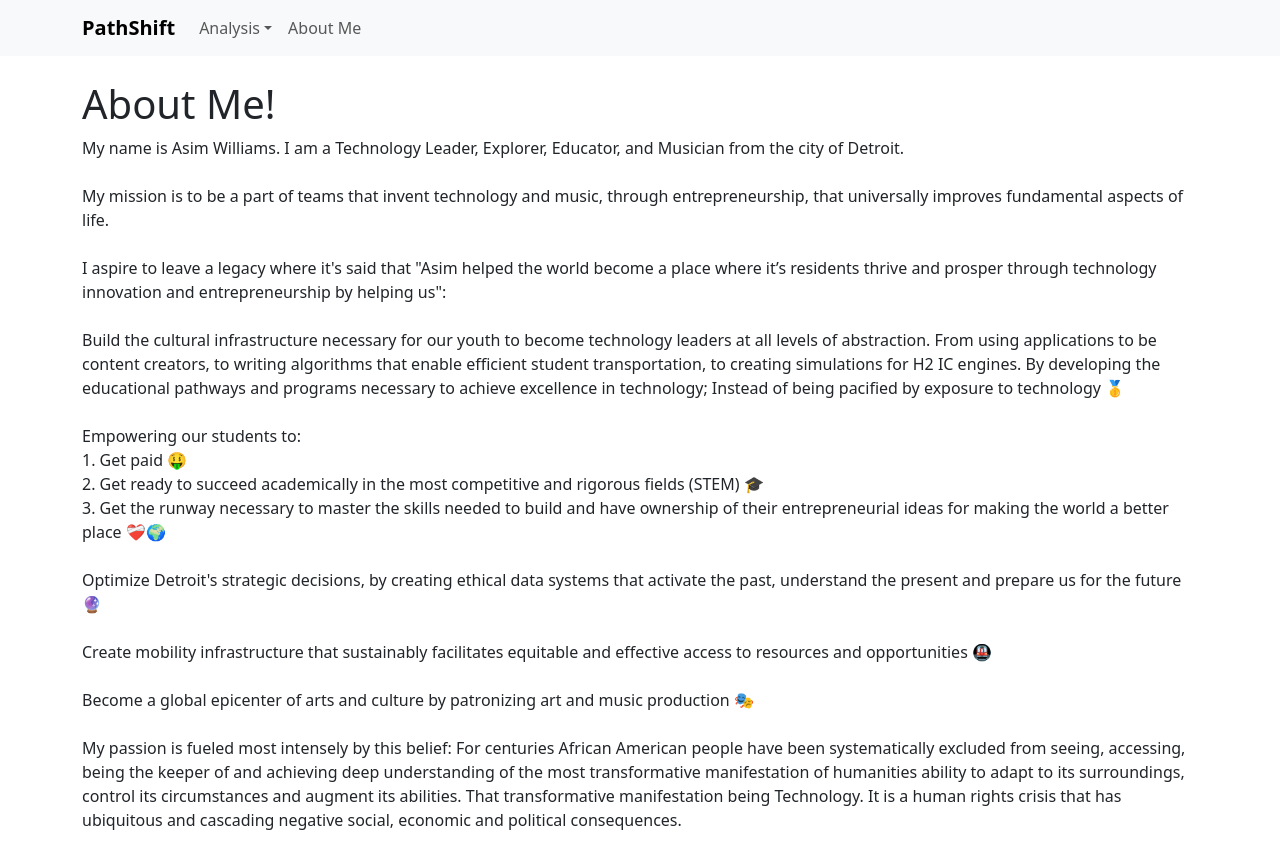
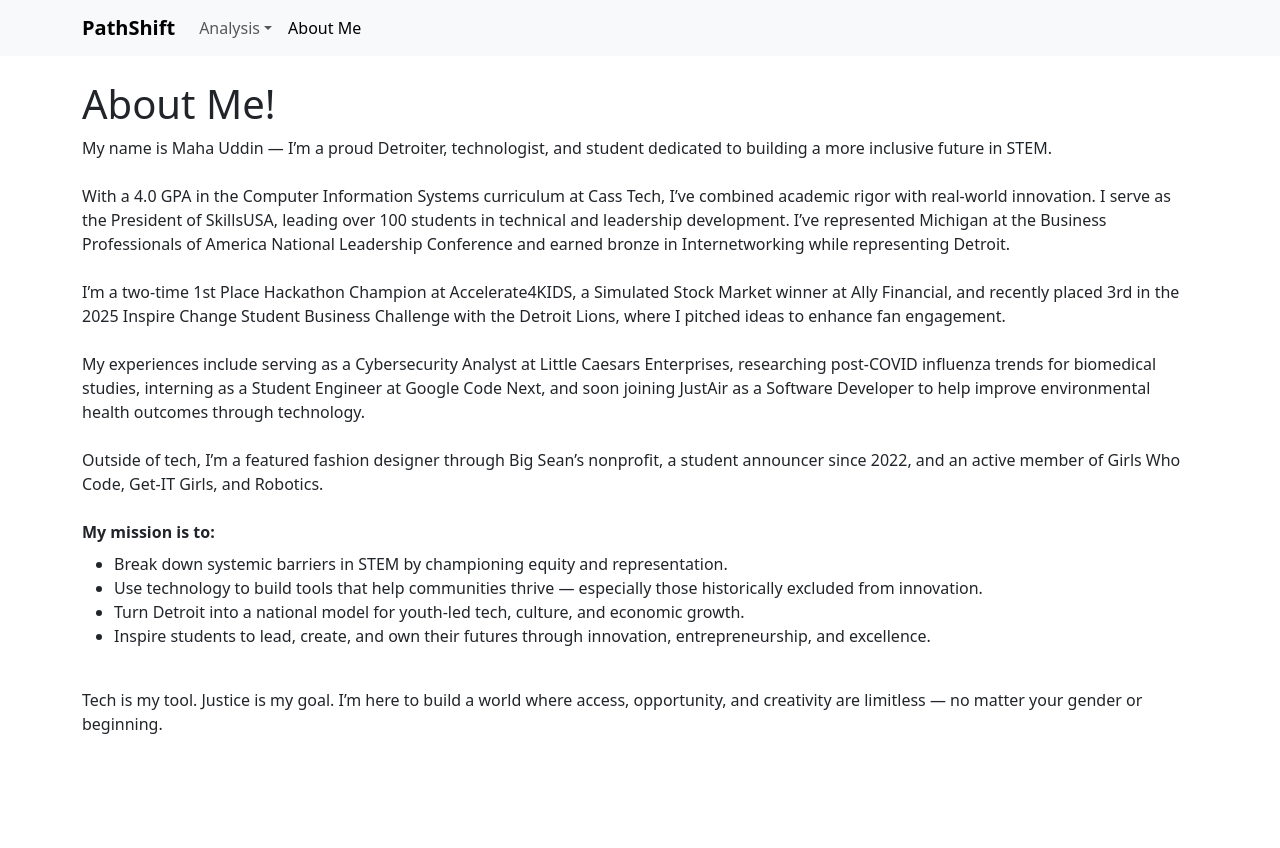
Before and after one commit to wassupitzmaha/PathShift, a React (Create React App) app in the folder frontend/: page /aboutme in a window 1280 px wide. After the commit the page ends 800 px from the top, so only its background shows below. Built offline with nearby package versions, Linux system fonts and the light colour scheme.

Commit message:
Reviewed how to retrieve data from database, so that I could start connecting my backend server to the frontend. I will be optimizing this to find predictable data

```diff
--- a/frontend/src/App.js
+++ b/frontend/src/App.js
@@ -9,10 +9,6 @@ import Education from './features/analysis/components/Education';
 import AboutMe from './features/about-me/components/AboutMe.jsx';
 import SummaryAnalysis from './features/analysis/components/SummaryAnalysis.jsx'
 import Home from './features/analysis/components/Home.jsx'
-
-
-
-
 
 function App() {
   return (
--- a/frontend/src/components/layout/AppNavbar.jsx
+++ b/frontend/src/components/layout/AppNavbar.jsx
@@ -54,7 +54,7 @@ const AppNavbar = () => {
             </NavDropdown>
 
             {/* This links to the "/about" route in App.js */}
-            <Nav.Link as={NavLink} to="/about">
+            <Nav.Link as={NavLink} to="/aboutme">
               About Me
             </Nav.Link>
           </Nav>
--- a/frontend/src/features/about-me/components/AboutMe.jsx
+++ b/frontend/src/features/about-me/components/AboutMe.jsx
@@ -1,71 +1,30 @@
 import React from "react";
-
 
 const AboutMe = () => {
   return (
-    <div>
-      <div>
-        <h1>About Me!</h1>
-        <p>
-          My name is Asim Williams. I am a Technology Leader, Explorer,
-          Educator, and Musician from the city of Detroit.
-          <br />
-          <br />
-          My mission is to be a part of teams that invent technology and music,
-          through entrepreneurship, that universally improves fundamental
-          aspects of life.
-          <br />
-          <br />
-          I aspire to leave a legacy where it's said that "Asim helped the world
-          become a place where it’s residents thrive and prosper through
-          technology innovation and entrepreneurship by helping us":
-          <br />
-          <br />
-          Build the cultural infrastructure necessary for our youth to become
-          technology leaders at all levels of abstraction. From using
-          applications to be content creators, to writing algorithms that enable
-          efficient student transportation, to creating simulations for H2 IC
-          engines. By developing the educational pathways and programs necessary
-          to achieve excellence in technology; Instead of being pacified by
-          exposure to technology 🥇
-          <br />
-          <br />
-          Empowering our students to:
-          <br />
-          1. Get paid 🤑
-          <br />
-          2. Get ready to succeed academically in the most competitive and
-          rigorous fields (STEM) 🎓
-          <br />
-          3. Get the runway necessary to master the skills needed to build and
-          have ownership of their entrepreneurial ideas for making the world a
-          better place ❤️‍🩹🌍
-          <br />
-          <br />
-          Optimize Detroit's strategic decisions, by creating ethical data
-          systems that activate the past, understand the present and prepare us
-          for the future 🔮
-          <br />
-          <br />
-          Create mobility infrastructure that sustainably facilitates equitable
-          and effective access to resources and opportunities 🚇
-          <br />
-          <br />
-          Become a global epicenter of arts and culture by patronizing art and
-          music production 🎭
-          <br />
-          <br />
-          My passion is fueled most intensely by this belief: For centuries
-          African American people have been systematically excluded from seeing,
-          accessing, being the keeper of and achieving deep understanding of the
-          most transformative manifestation of humanities ability to adapt to
-          its surroundings, control its circumstances and augment its abilities.
-          That transformative manifestation being Technology. It is a human
-          rights crisis that has ubiquitous and cascading negative social,
-          economic and political consequences.
-        </p>
-      </div>
-
+    <div className="p-6 max-w-3xl mx-auto text-lg leading-relaxed">
+      <h1 className="text-4xl font-bold mb-6">About Me!</h1>
+      <p>
+        My name is Maha Uddin — I’m a proud Detroiter, technologist, and student dedicated to building a more inclusive future in STEM.
+        <br /><br />
+        With a 4.0 GPA in the Computer Information Systems curriculum at Cass Tech, I’ve combined academic rigor with real-world innovation. I serve as the President of SkillsUSA, leading over 100 students in technical and leadership development. I’ve represented Michigan at the Business Professionals of America National Leadership Conference and earned bronze in Internetworking while representing Detroit.
+        <br /><br />
+        I’m a two-time 1st Place Hackathon Champion at Accelerate4KIDS, a Simulated Stock Market winner at Ally Financial, and recently placed 3rd in the 2025 Inspire Change Student Business Challenge with the Detroit Lions, where I pitched ideas to enhance fan engagement.
+        <br /><br />
+        My experiences include serving as a Cybersecurity Analyst at Little Caesars Enterprises, researching post-COVID influenza trends for biomedical studies, interning as a Student Engineer at Google Code Next, and soon joining JustAir as a Software Developer to help improve environmental health outcomes through technology.
+        <br /><br />
+        Outside of tech, I’m a featured fashion designer through Big Sean’s nonprofit, a student announcer since 2022, and an active member of Girls Who Code, Get-IT Girls, and Robotics.
+        <br /><br />
+        <strong>My mission is to:</strong>
+        <ul className="list-disc list-inside mt-2">
+          <li>Break down systemic barriers in STEM by championing equity and representation.</li>
+          <li>Use technology to build tools that help communities thrive — especially those historically excluded from innovation.</li>
+          <li>Turn Detroit into a national model for youth-led tech, culture, and economic growth.</li>
+          <li>Inspire students to lead, create, and own their futures through innovation, entrepreneurship, and excellence.</li>
+        </ul>
+        <br />
+        Tech is my tool. Justice is my goal. I’m here to build a world where access, opportunity, and creativity are limitless — no matter your gender or beginning.
+      </p>
     </div>
   );
 };
--- a/frontend/src/features/analysis/components/Business.jsx
+++ b/frontend/src/features/analysis/components/Business.jsx
@@ -9,7 +9,7 @@ const TimeTrends = () => {
           Total Business Majors: 3921<br />
 
           Actual Business Analyst: 3858<br />
-          Out of 3921, only 3858 end up becoming doctors
+          Out of 3921, only 3858 end up becoming business analysts
         </strong>
       </p>
       <Waffle />
--- a/frontend/src/features/analysis/components/charts/BusinessChart.jsx
+++ b/frontend/src/features/analysis/components/charts/BusinessChart.jsx
@@ -22,7 +22,7 @@ const WaffleChart = ({
   values = [3858, 3921],
   colors = ["DarkKhaki", "DarkOliveGreen"],
   labels = [
-    "People who actually became Biologists",
+    "People who actually became Analysts",
     "People who majored in Biology"
   ],
   rows = 10,
--- a/frontend/src/features/analysis/components/charts/SummaryChart.jsx
+++ b/frontend/src/features/analysis/components/charts/SummaryChart.jsx
@@ -6,22 +6,23 @@ import { Chart as ChartJS, BarElement, CategoryScale, LinearScale, Tooltip, Lege
 ChartJS.register(BarElement, CategoryScale, LinearScale, Tooltip, Legend);
 
 const data = {
-  labels: "1",
+  labels: ['Mechanical Engineering', 'Business', 'Education', 'Medicine', 'Biology'],
   datasets: [
     {
-      label: "Pursued a professional job in medicine",
-      data: [3888],
-      backgroundColor: "blue"
+      label: "Pursued a professional job in their field",
+      data: [373, 3858, 3886, 3888, 3774],
+      backgroundColor: "rgba(218, 136, 128)"
     },
     {
-      label: "Majored in Medicine",
-      data: [3949],
-      backgroundColor: "green"
+      label: "Majored in that field of study",
+      data: [3875, 3821, 3896, 3949, 3921],
+      backgroundColor: "rgba(175, 122, 197)"
     },
 
   ],
 
 };
+
 
 
 const options = {
```
